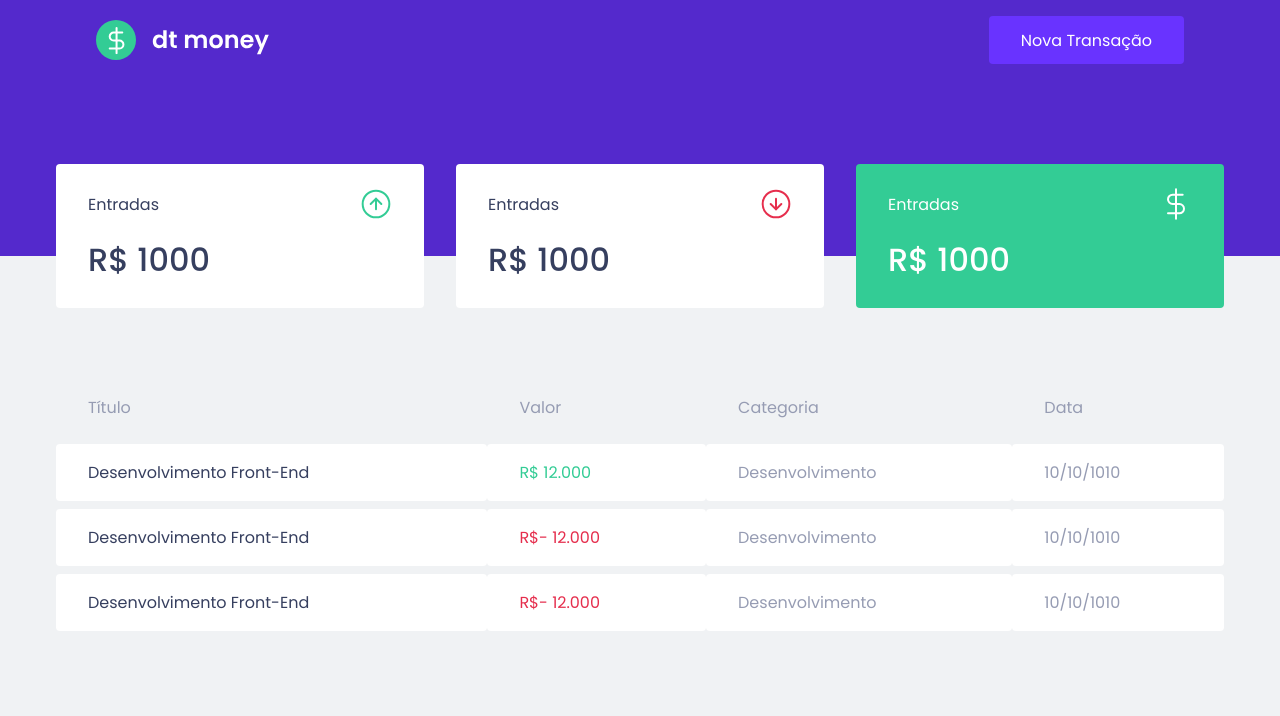
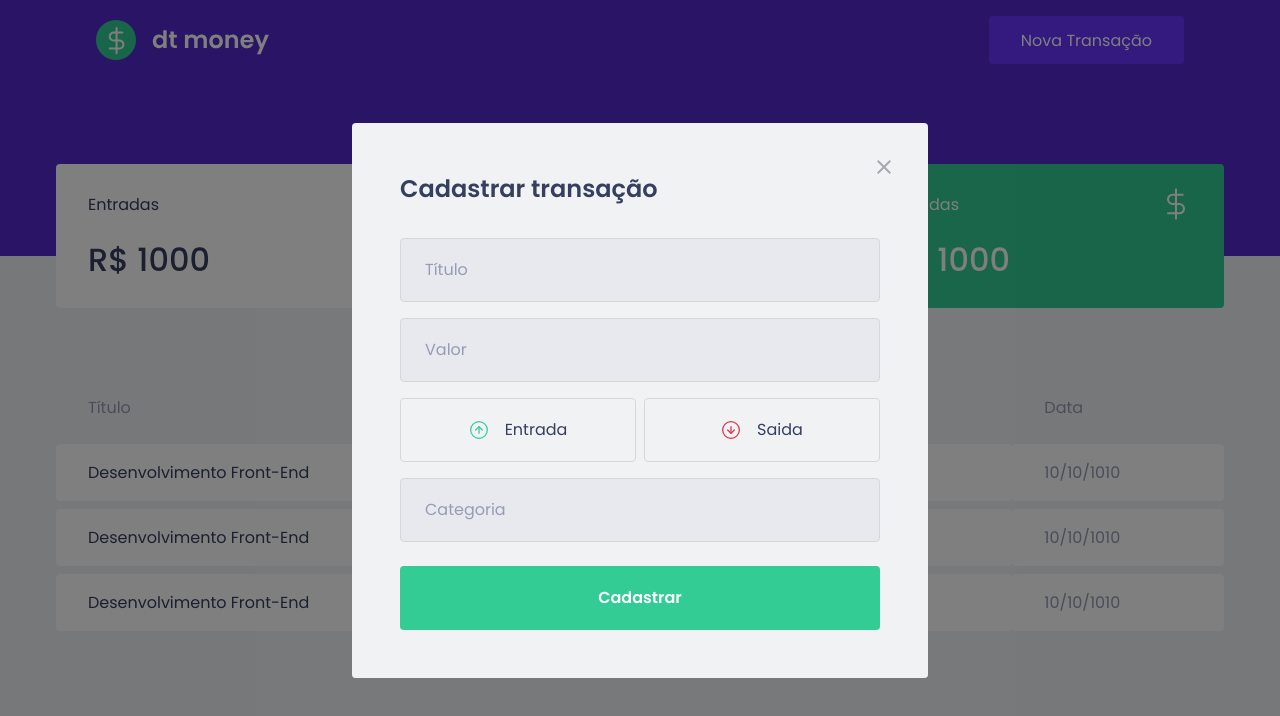
Before and after one commit to Mateustv/ignite-dtmoney-react, a React (Create React App) app: page / in a window 1280 px wide. Both pictures are taken after a click on the button "Nova Transação". Shown: the top 716 px of the page. Built offline with nearby package versions, Linux system fonts and the light colour scheme; no server answers; what miragejs would draw is missing.

Commit message:
Criando o modal, adicionar transacoes, para o projeto

```diff
--- a/package.json
+++ b/package.json
@@ -3,10 +3,13 @@
   "version": "0.1.0",
   "private": true,
   "dependencies": {
+    "@types/react-modal": "^3.13.1",
     "axios": "^0.23.0",
     "miragejs": "^0.1.42",
+    "polished": "^4.1.3",
     "react": "^17.0.2",
     "react-dom": "^17.0.2",
+    "react-modal": "^3.14.4",
     "react-scripts": "4.0.3",
     "styled-components": "^5.3.1",
     "web-vitals": "^1.0.1"
--- a/src/App.tsx
+++ b/src/App.tsx
@@ -2,6 +2,8 @@ import { Dashboard } from "./components/Dashboard";
 import { Header } from "./components/Header";
 import { GlobalStyle } from "./styles/global";
 import { createServer } from "miragejs";
+import { useState } from "react";
+import { NewTransitionModal } from "./components/NewTrasitionModal";
 
 createServer({
   routes() {
@@ -20,9 +22,21 @@ createServer({
 })
 
 export default function App() {
+
+  const [isNewTransitionModal, setIsNewTransitionModal] = useState(false)
+
+  const handleOpenNewTransitionModal = () => {
+    setIsNewTransitionModal(true)
+  }
+
+  const handleCloseNewTransitionModal = () => {
+    setIsNewTransitionModal(false)
+  }
+
   return (
     <>
-      <Header />
+      <Header onOpenNewTransactionModal={handleOpenNewTransitionModal} />
+      <NewTransitionModal isOpen={isNewTransitionModal} handleClose={handleCloseNewTransitionModal} />
       <Dashboard />
       <GlobalStyle></GlobalStyle>
     </>
--- a/src/components/Header/index.tsx
+++ b/src/components/Header/index.tsx
@@ -1,13 +1,17 @@
 import { Container, Content } from "./style";
 import logoImg from '../../assets/logo.svg'
 
-export function Header (){
-    return(
+interface HeaderProps {
+    onOpenNewTransactionModal: () => void;
+}
+
+export function Header({ onOpenNewTransactionModal }: HeaderProps) {
+    return (
         <>
             <Container>
                 <Content>
-                    <img src = {logoImg} alt="imagem-logo" />
-                    <button type="button">
+                    <img src={logoImg} alt="imagem-logo" />
+                    <button type="button" onClick={onOpenNewTransactionModal} >
                         Nova Transação
                     </button>
                 </Content>
--- /dev/null
+++ b/src/components/NewTrasitionModal/index.tsx
@@ -0,0 +1,57 @@
+import Modal from "react-modal"
+import { Container, TransactionTypeContainer } from "./style"
+import closeImg from "../../assets/close.svg"
+import inCome from "../../assets/income.svg"
+import outCome from "../../assets/outcome.svg"
+
+interface TrasitionModal {
+  isOpen: boolean;
+  handleClose: () => void;
+}
+
+export function NewTransitionModal({ isOpen, handleClose }: TrasitionModal) {
+  return (
+    <Modal
+      isOpen={isOpen}
+      onRequestClose={handleClose}
+      overlayClassName="react-modal-overlay"
+      className="react-modal-content"
+    >
+
+      <button type="button" onClick={handleClose} className="react-modal-close">
+        <img src={closeImg} alt="fechar " />
+      </button>
+
+      <Container>
+        <h2>Cadastrar transação</h2>
+
+        <input placeholder='Título' />
+
+        <input
+          placeholder='Valor'
+          type='number'
+        />
+
+        <TransactionTypeContainer>
+          <button
+            type="button"
+          >
+            <img src={inCome} alt="Entrada" />
+            <span>Entrada</span>
+          </button>
+
+          <button
+            type="button"
+          >
+            <img src={outCome} alt="Saida" />
+            <span>Saida</span>
+          </button>
+        </TransactionTypeContainer>
+
+        <input placeholder='Categoria' />
+
+        <button type="submit">Cadastrar</button>
+      </Container>
+    </Modal>
+  )
+}
--- /dev/null
+++ b/src/components/NewTrasitionModal/style.ts
@@ -0,0 +1,85 @@
+import styled from "styled-components";
+import { darken } from 'polished'
+
+
+export const Container = styled.form`
+  h2 {
+    color: var(--text-title);
+    font-size: 1.5rem;
+    margin-bottom: 2rem;
+  }
+
+  input{
+    width: 100%;
+    padding: 0 1.5rem;
+    height: 4rem;
+    border-radius: 0.25rem;
+
+    background: #e7e9ee;
+    border: 1px solid #d7d7d7;
+
+    font-weight: 400;
+    font-size: 1rem;
+
+    &::placeholder {
+      color: var(--text-body)
+    }
+
+    & + input{
+      margin-top: 1rem;
+    }
+  }
+
+  button[type=submit] {
+    width: 100%;
+    padding: 0 1.5rem;
+    height: 4rem;
+    background: var(--green);
+    color: #ffffff;
+    border-radius: 0.25rem;
+    border: 0;
+    font-size:1rem;
+    margin-top: 1.5rem;
+    font-weight: 600;
+    transition: filter 0.2s;
+
+    &:hover{
+      filter: brightness(0.9);
+    }
+  }
+`
+export const TransactionTypeContainer = styled.div`
+  margin: 1rem 0;
+  display: grid;
+  grid-template-columns: 1fr 1fr;
+  gap: 0.5rem;
+
+  button{
+    height:4rem;
+    border: 1px solid #d7d7d7;
+    border-radius: 0.25rem;
+
+    background: transparent;
+    display: flex;
+    align-items: center;
+    justify-content: center;
+
+    transition: border-color 0.2s;
+
+    &:hover{
+      border-color: ${darken(0.1, '#d7d7d7')};
+    }
+
+    img{
+      width: 20px;
+      height: 20px;
+    }
+
+    span{
+      display: inline-block;
+      margin-left: 1rem;
+      font-size: 1rem;
+      color: var(--text-title);
+    }
+  }
+`
--- a/src/styles/global.ts
+++ b/src/styles/global.ts
@@ -52,5 +52,42 @@ export const GlobalStyle = createGlobalStyle`
         cursor: not-allowed;
     }
 
+    .react-modal-overlay{
+        background: rgba(0,0,0,0.5);
+
+        position: fixed;
+        top: 0;
+        right: 0;
+        left: 0;
+        bottom: 0;
+
+        display: flex;
+        justify-content: center;
+        align-items: center;
+
+
+    }
+    .react-modal-content{
+        width: 100%;
+        max-width: 576px;
+
+        background-color: var(--background);
+        padding:3rem;
+        position: relative;
+        border-radius: 0.24rem;
+    }
+
+    .react-modal-close{
+        position: absolute;
+        top: 1.5rem;
+        right: 1.5rem;
+        border: 0;
+        background: transparent;
+
+        transition: filter 0.2s;
+        &:hover{
+            filter: brightness(0.7)
+        }
+    }
 
 `
```
Also changed, not shown: 1 other file (tests, documents, lock files or other folders).
